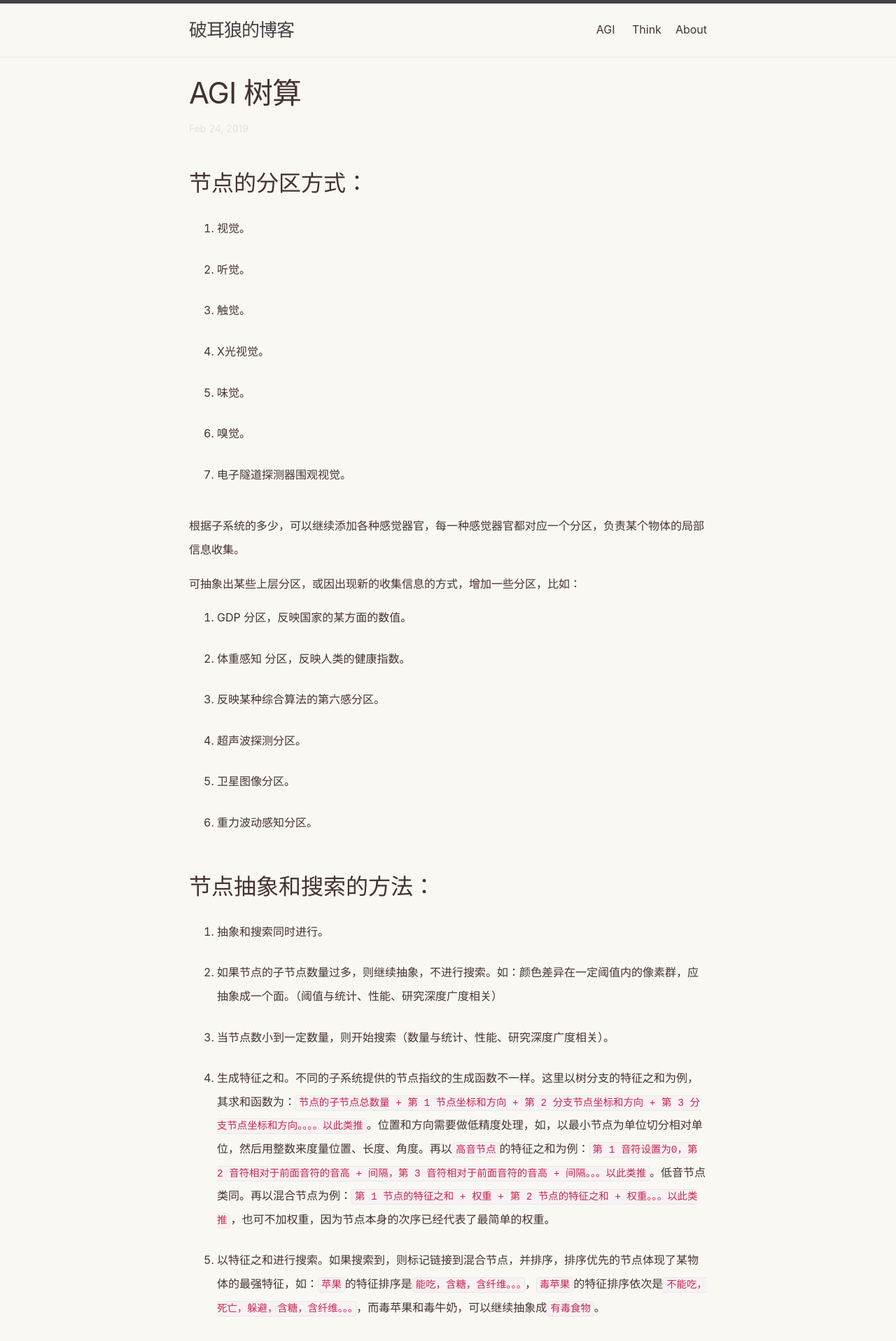
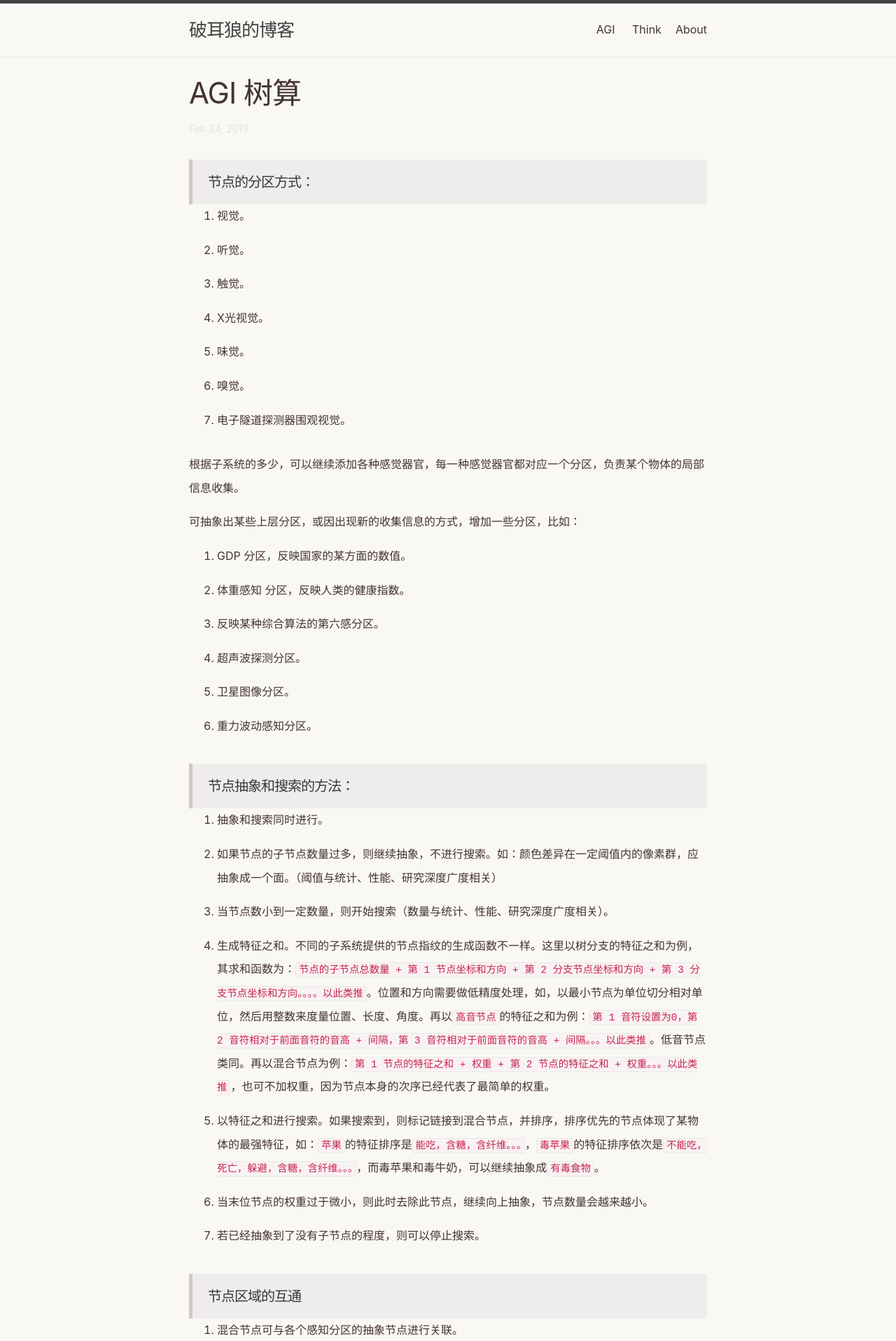
Before and after one commit to moketao/blog, a Jekyll site: the page built from _posts/2019-02-24-agi-tree-compute.md, in a window 1280 px wide. Shown: the top 1916 px of the page at 70% size. Built offline with Jekyll 4.4.1, drawn with Linux system fonts in a browser that asks for light colours.

Commit message:
格式修改

```diff
--- a/_posts/2019-02-24-agi-tree-compute.md
+++ b/_posts/2019-02-24-agi-tree-compute.md
@@ -7,7 +7,7 @@ txtmode: true
 tags: [agi]
 ---
 
-## 节点的分区方式：
+> 节点的分区方式：
 
 1. 视觉。
 2. 听觉。
@@ -28,7 +28,7 @@ tags: [agi]
 5. 卫星图像分区。
 6. 重力波动感知分区。
 
-## 节点抽象和搜索的方法：
+> 节点抽象和搜索的方法：
 
 1. 抽象和搜索同时进行。
 2. 如果节点的子节点数量过多，则继续抽象，不进行搜索。如：颜色差异在一定阈值内的像素群，应抽象成一个面。（阈值与统计、性能、研究深度广度相关）
@@ -38,7 +38,7 @@ tags: [agi]
 6. 当末位节点的权重过于微小，则此时去除此节点，继续向上抽象，节点数量会越来越小。
 7. 若已经抽象到了没有子节点的程度，则可以停止搜索。
 
-## 节点区域的互通
+> 节点区域的互通
 
 1. 混合节点可与各个感知分区的抽象节点进行关联。
 2. 关联是双向的。如`树叶的声音`，和`树叶的形状`，都可以和`树叶`关联，反之亦然。
--- a/_sass/minima.scss
+++ b/_sass/minima.scss
@@ -68,7 +68,7 @@ body .post-title {
 body blockquote {
     background-color: #eeecec;
     padding: 11px 22px;
-    margin: 0 0 5px;
+    margin: 22px 0 0 0;
     font-size: 20px;
     border-left: 5px solid #d3c6c5;
     font-style: normal;
@@ -83,7 +83,7 @@ body .post ol {
 }
 
 body .post li {
-    padding-bottom: 25px;
+    padding-bottom: 15px;
 }
 
 code {
```
Also changed, not shown: _posts/2019-02-10-agi-think.md (+3 -3 lines).
